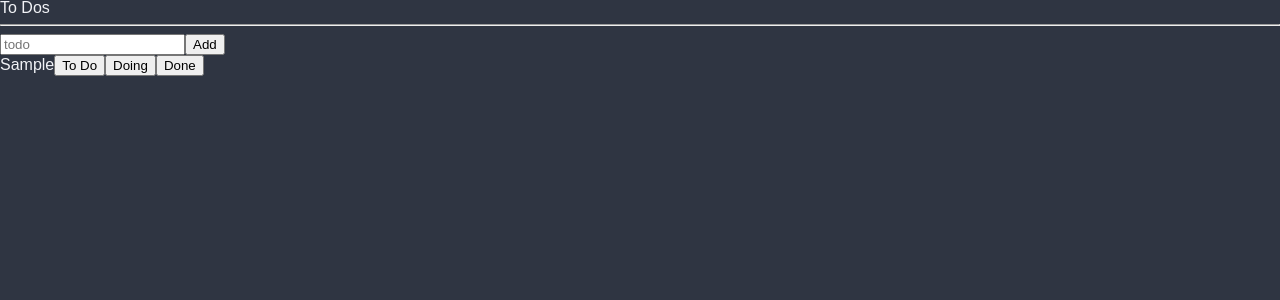
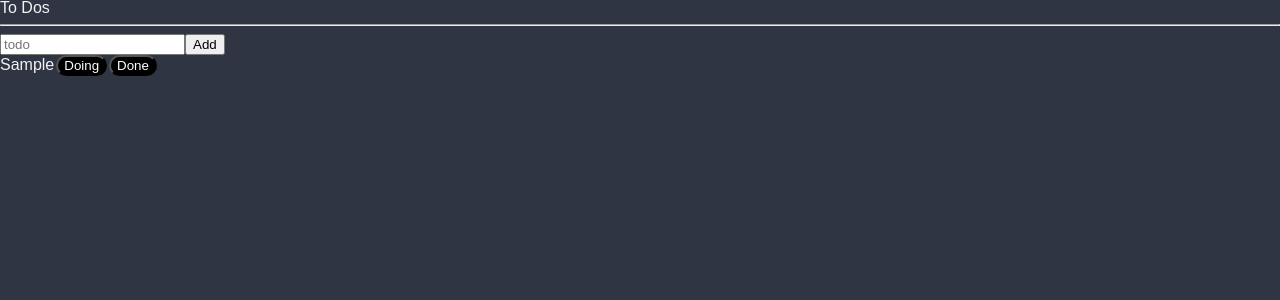
Before and after one commit to dominopiece/todo, a React (Create React App) app: page / in a window 1280 px wide. Both pictures are taken after typing "Sample" into the empty fields and a click on the button "Add". Shown: the top 300 px of the page. Built offline with nearby package versions, Linux system fonts and the light colour scheme.

Commit message:
:art: ToDo status

```diff
--- a/src/components/CreateToDo.tsx
+++ b/src/components/CreateToDo.tsx
@@ -12,7 +12,7 @@ function CreateToDo() {
   const setToDos = useSetRecoilState(toDoState);
   const handleValid = ({ toDo }: IForm) => {
     setToDos((oldToDos) => [
-      { id: Date.now(), text: toDo, status: "To_DO" },
+      { id: Date.now(), text: toDo, status: "To_Do" },
       ...oldToDos,
     ]);
     setValue("toDo", "");
--- a/src/components/ToDo.tsx
+++ b/src/components/ToDo.tsx
@@ -1,12 +1,47 @@
-import { IToDo } from "./atom";
+import styled from "styled-components";
+import { IToDo, toDoState } from "./atom";
+import { useSetRecoilState } from "recoil";
 
-function ToDo({ text }: IToDo) {
+const Button = styled.button`
+  background-color: black;
+  color: white;
+  border-radius: 15px;
+  margin-left: 2px;
+`;
+
+function ToDo({ text, status, id }: IToDo) {
+  const setToDos = useSetRecoilState(toDoState);
+  // const onClick = (changeStatus:IToDo["status"]) => {
+  //   console.log("show", changeStatus  )
+  // }
+  const onNewClick = (e: React.MouseEvent<HTMLButtonElement>) => {
+    // e.currentTarget.name
+    console.log("newClick", e.currentTarget.name);
+    const {
+      currentTarget: { name },
+    } = e;
+  };
   return (
     <li>
       <span>{text}</span>
-      <button>To Do</button>
-      <button>Doing</button>
-      <button>Done</button>
+      {/* {status !== "To_Do" && <Button onClick={() => onClick("To_Do")}>To Do</Button>}
+      {status !== "DOING" && <Button onClick={() => onClick("DOING")}>Doing</Button>}
+      {status !== "DONE" && <Button onClick={() => onClick("DONE")}>Done</Button>} */}
+      {status !== "To_Do" && (
+        <Button name="To_Do" onClick={onNewClick}>
+          To Do
+        </Button>
+      )}
+      {status !== "DOING" && (
+        <Button name="DOING" onClick={onNewClick}>
+          Doing
+        </Button>
+      )}
+      {status !== "DONE" && (
+        <Button name="DONE" onClick={onNewClick}>
+          Done
+        </Button>
+      )}
     </li>
   );
 }
--- a/src/components/atom.tsx
+++ b/src/components/atom.tsx
@@ -4,7 +4,7 @@ export interface IToDo {
   id: number;
   text: string;
   // 선택지 제한
-  status: "To_DO" | "DOING" | "DONE";
+  status: "To_Do" | "DOING" | "DONE";
 }
 
 export const toDoState = atom<IToDo[]>({
```
